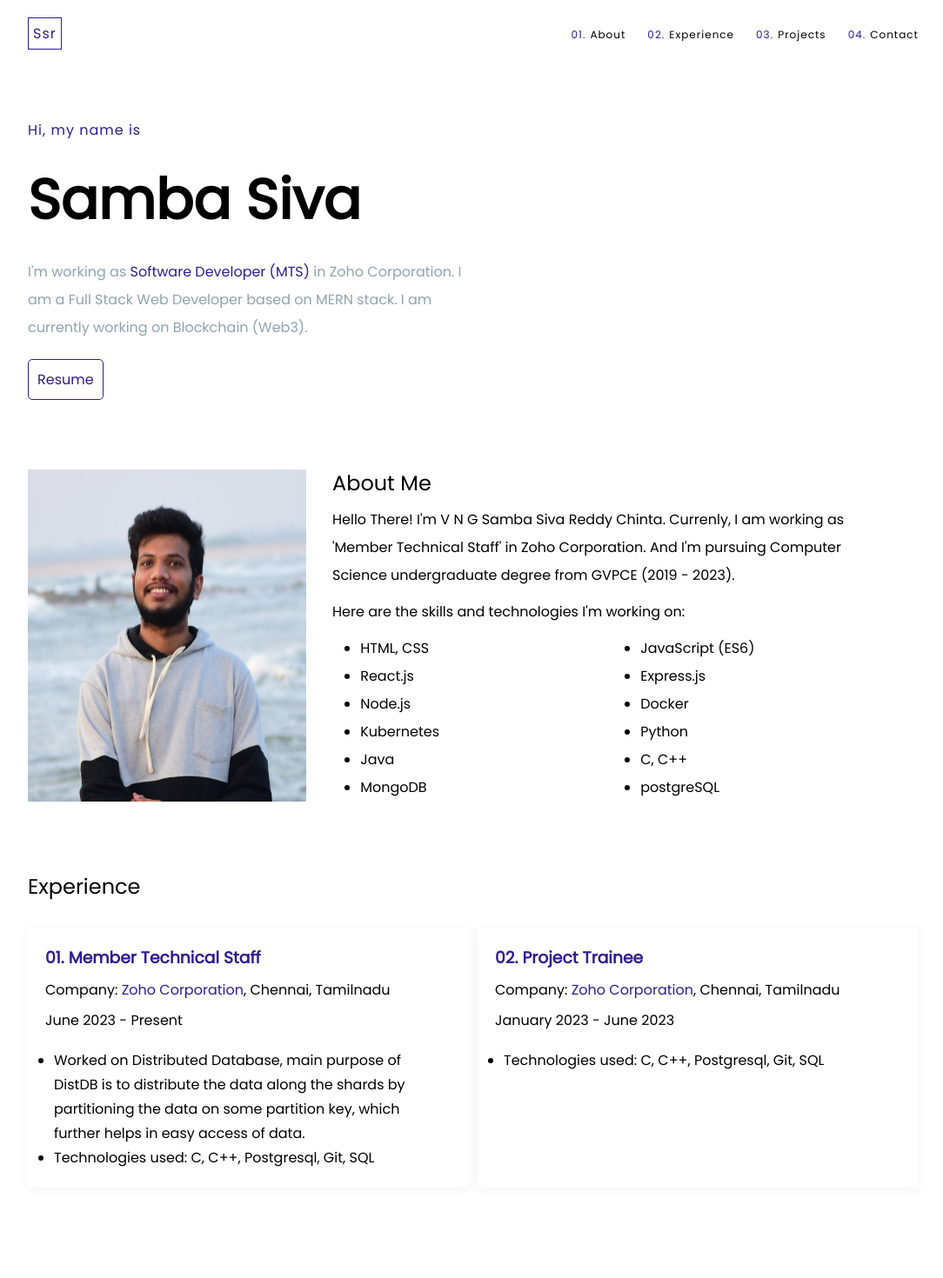
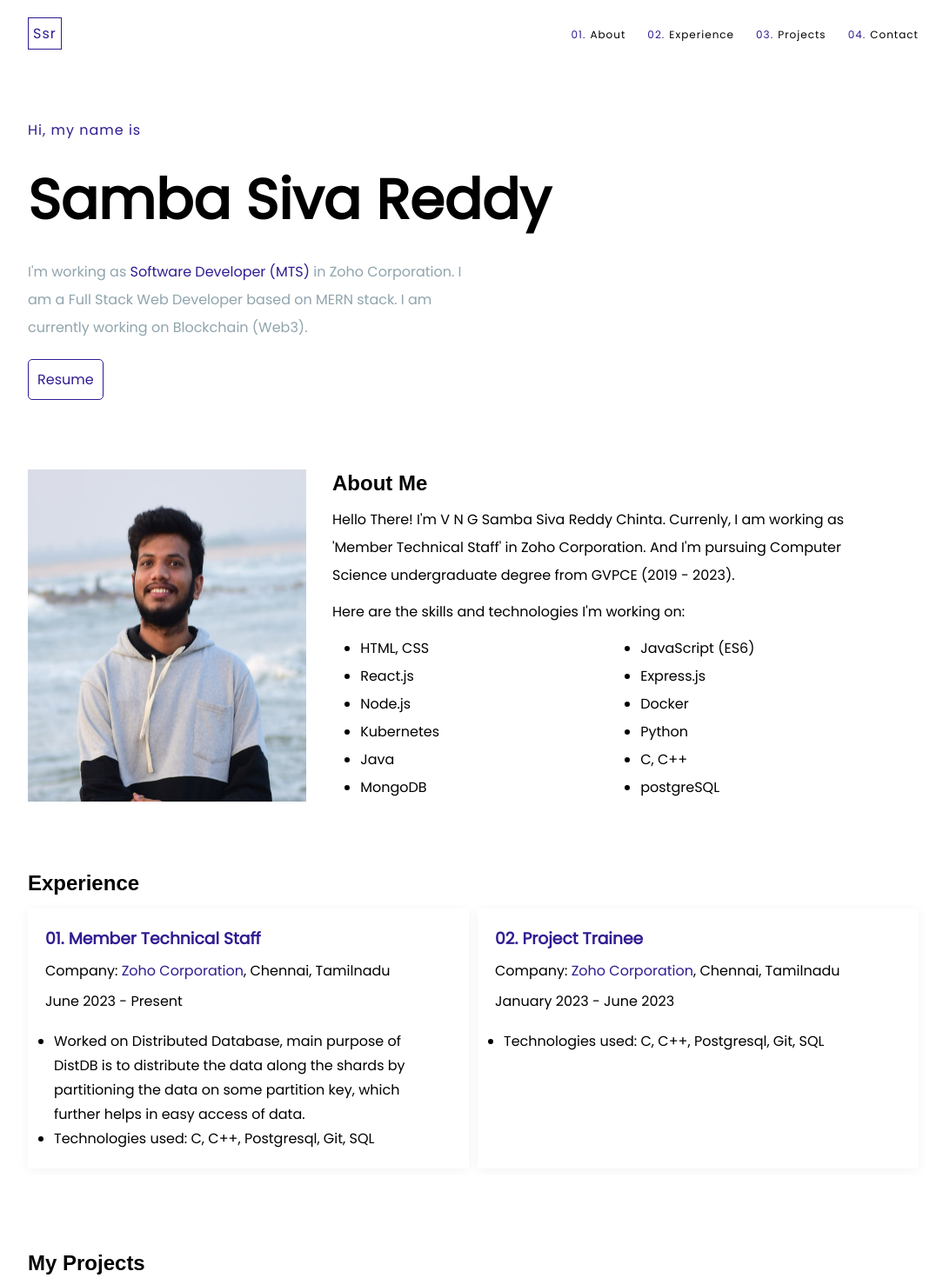
Before and after one commit to sambasivareddy-ch/sambasiva, a React (Create React App) app: page / in a window 1280 px wide. Shown: the top 1470 px of the page at 87% size, without its empty margins (96-1180 px from the left). Built offline with nearby package versions, Linux system fonts and the light colour scheme.

Commit message:
Minor changes to UI

```diff
--- a/src/components/Intro.js
+++ b/src/components/Intro.js
@@ -7,7 +7,7 @@ const Intro = () => {
     return (
         <div className={styles["intro-wrapper"]}>
             <p className={styles["welcome-msg"]}>Hi, my name is</p>
-            <h1 className={styles["my-name"]}>Samba Siva</h1>
+            <h1 className={styles["my-name"]}>Samba Siva Reddy</h1>
             <p className={styles["intro-me"]}>
                 I'm working as{" "}
                 <span className={styles["designation"]}>Software Developer (MTS)</span>{" "}
--- a/src/styles/page.module.css
+++ b/src/styles/page.module.css
@@ -15,11 +15,11 @@
     font-size: 4em;
 }
 
-.my-name::after {
-    content: "_";
+/* .my-name::after {
+    content: "|";
     color: #311b92;
     animation: blink-animation 1s steps(5, start) infinite;
-}
+} */
 
 .resume-link {
     text-decoration: none;
@@ -71,7 +71,7 @@
 }
 
 .experience {
-    margin: 30px auto;
+    margin: 15px auto;
     padding: 20px;
     display: flex;
     flex-direction: column;
@@ -117,9 +117,9 @@
 
 .title {
     color: #000000;
-    font-weight: 400;
-    display: flex;
-    align-items: center;
+    font-weight: bold;
+    gap: 5px;
+    font-family: sans-serif;
 }
 
 /* .title::after {
@@ -155,7 +155,7 @@
 }
 
 .projects-list {
-    margin: 30px auto;
+    margin: 15px auto;
     display: flex;
     flex-wrap: wrap;
     align-items: center;
@@ -309,6 +309,11 @@
     }
 
 } */
+@media screen and (max-width: 500px) {
+    .my-name {
+        font-size: 2.5em;
+    }
+}
 
 @media screen and (min-width: 200px) and (max-width: 1015px) {
     .about-div__wrapper {
```
Also changed, not shown: 1 other file (tests, documents, lock files or other folders).
